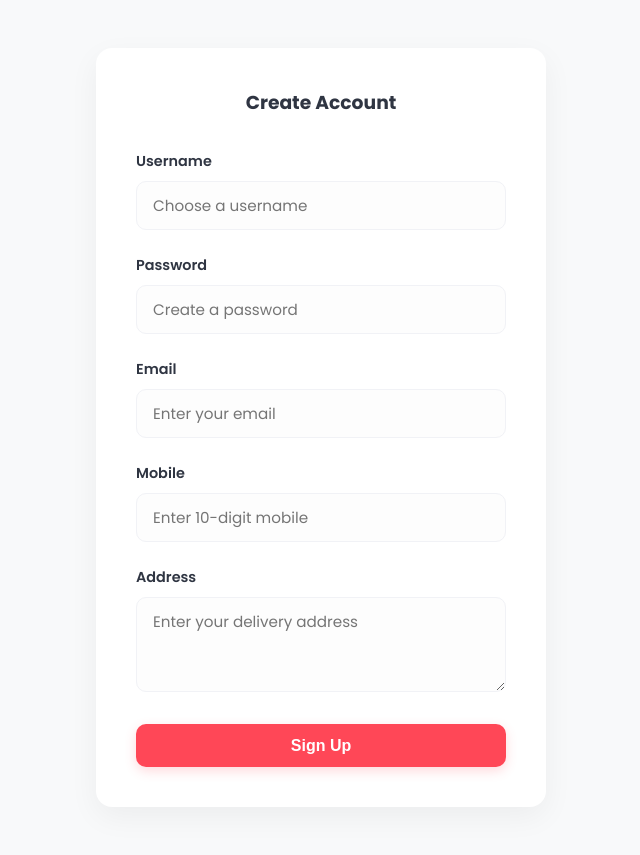
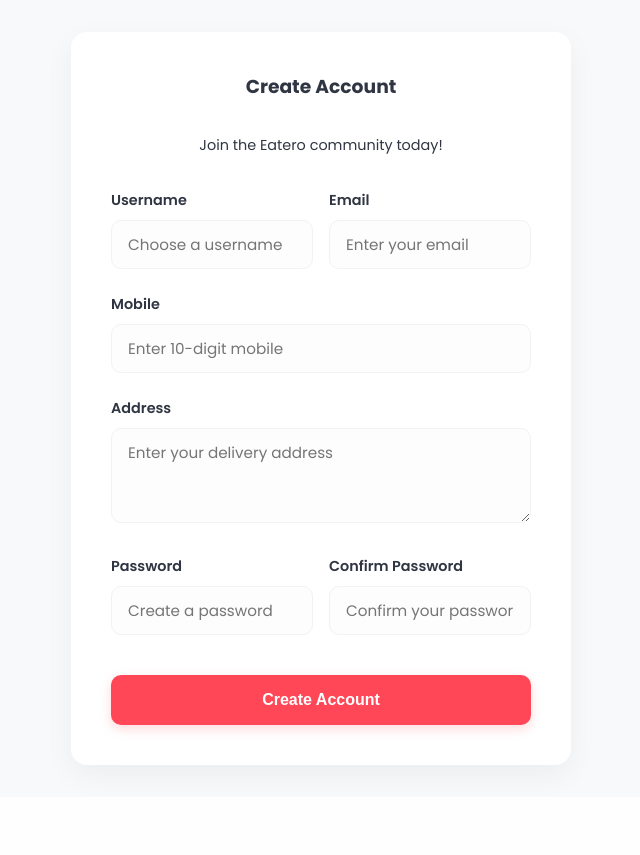
Before and after one commit to dhreetigithub3/Eatero, a Django app: page /signup in a window 1280 px wide. Shown: the part 65-920 px from the top of the page, without its empty margins (319-959 px from the left). After the commit the page ends 839 px from the top, so only its background shows below. Run offline with Django 5.2, Linux system fonts and the light colour scheme.

Commit message:
Fix signup.html: added confirm password and improved layout

```diff
--- a/eatero/delivery/Templates/signup.html
+++ b/eatero/delivery/Templates/signup.html
@@ -23,37 +23,76 @@
     </nav>
 
     <main class="container">
-        <div class="form-card">
+        <div class="form-card" style="max-width: 500px; margin: 2rem auto;">
             <h3 class="text-center mb-2">Create Account</h3>
+            <p class="text-center text-muted mb-2" style="font-size: 0.9rem;">Join the Eatero community today!</p>
+
             <form action="{% url 'signup' %}" method="POST" novalidate>
                 {% csrf_token %}
 
-                {% if form.errors %}
+                {% if form.non_field_errors %}
                 <div class="card mb-2" style="border-left: 4px solid var(--primary); background: #fff5f5;">
                     <div class="card-body" style="padding: 1rem; color: var(--primary); font-size: 0.85rem;">
-                        <strong>Please fix the errors below:</strong>
-                        <ul style="margin-top: 0.5rem; padding-left: 1.2rem;">
-                            {% for field, errors in form.errors.items %}
-                                {% for error in errors %}
-                                    <li>{{ error }}</li>
-                                {% endfor %}
-                            {% endfor %}
-                        </ul>
+                        {% for error in form.non_field_errors %}
+                            <p style="margin: 0;">{{ error }}</p>
+                        {% endfor %}
                     </div>
                 </div>
                 {% endif %}
 
-                {% for field in form %}
+                <div style="display: grid; grid-template-columns: 1fr 1fr; gap: 1rem;">
+                    <div class="form-group">
+                        <label for="{{ form.username.id_for_label }}">{{ form.username.label }}</label>
+                        {{ form.username }}
+                        {% if form.username.errors %}
+                            <small style="color: var(--primary);">{{ form.username.errors.0 }}</small>
+                        {% endif %}
+                    </div>
+                    <div class="form-group">
+                        <label for="{{ form.email.id_for_label }}">{{ form.email.label }}</label>
+                        {{ form.email }}
+                        {% if form.email.errors %}
+                            <small style="color: var(--primary);">{{ form.email.errors.0 }}</small>
+                        {% endif %}
+                    </div>
+                </div>
+
                 <div class="form-group">
-                    <label for="{{ field.id_for_label }}">{{ field.label }}</label>
-                    {{ field }}
-                    {% if field.help_text %}
-                        <small style="color: var(--text-muted);">{{ field.help_text }}</small>
+                    <label for="{{ form.mobile.id_for_label }}">{{ form.mobile.label }}</label>
+                    {{ form.mobile }}
+                    {% if form.mobile.errors %}
+                        <small style="color: var(--primary);">{{ form.mobile.errors.0 }}</small>
                     {% endif %}
                 </div>
-                {% endfor %}
 
-                <button type="submit" class="btn btn-primary btn-block">Sign Up</button>
+                <div class="form-group">
+                    <label for="{{ form.address.id_for_label }}">{{ form.address.label }}</label>
+                    {{ form.address }}
+                    {% if form.address.errors %}
+                        <small style="color: var(--primary);">{{ form.address.errors.0 }}</small>
+                    {% endif %}
+                </div>
+
+                <div style="display: grid; grid-template-columns: 1fr 1fr; gap: 1rem;">
+                    <div class="form-group">
+                        <label for="{{ form.password.id_for_label }}">{{ form.password.label }}</label>
+                        {{ form.password }}
+                        {% if form.password.errors %}
+                            <small style="color: var(--primary);">{{ form.password.errors.0 }}</small>
+                        {% endif %}
+                    </div>
+                    <div class="form-group">
+                        <label for="{{ form.confirm_password.id_for_label }}">{{ form.confirm_password.label }}</label>
+                        {{ form.confirm_password }}
+                        {% if form.confirm_password.errors %}
+                            <small style="color: var(--primary);">{{ form.confirm_password.errors.0 }}</small>
+                        {% endif %}
+                    </div>
+                </div>
+
+                <button type="submit" class="btn btn-primary btn-block" style="margin-top: 1rem; padding: 1rem;">
+                    Create Account
+                </button>
             </form>
         </div>
     </main>
--- a/eatero/delivery/forms.py
+++ b/eatero/delivery/forms.py
@@ -3,9 +3,14 @@ from .models import Customer
 import re
 
 class CustomerSignupForm(forms.ModelForm):
+    confirm_password = forms.CharField(
+        widget=forms.PasswordInput(attrs={'class': 'form-control', 'placeholder': 'Confirm your password'}),
+        label="Confirm Password"
+    )
+
     class Meta:
         model = Customer
-        fields = ['username', 'password', 'email', 'mobile', 'address']
+        fields = ['username', 'email', 'mobile', 'address', 'password']
         widgets = {
             'username': forms.TextInput(attrs={'class': 'form-control', 'placeholder': 'Choose a username'}),
             'password': forms.PasswordInput(attrs={'class': 'form-control', 'placeholder': 'Create a password'}),
@@ -13,6 +18,16 @@ class CustomerSignupForm(forms.ModelForm):
             'mobile': forms.TextInput(attrs={'class': 'form-control', 'placeholder': 'Enter 10-digit mobile', 'pattern': '[0-9]{10}'}),
             'address': forms.Textarea(attrs={'class': 'form-control', 'placeholder': 'Enter your delivery address', 'rows': 3}),
         }
+
+    def clean(self):
+        cleaned_data = super().clean()
+        password = cleaned_data.get("password")
+        confirm_password = cleaned_data.get("confirm_password")
+
+        if password and confirm_password and password != confirm_password:
+            self.add_error('confirm_password', "Passwords do not match.")
+
+        return cleaned_data
 
     def clean_mobile(self):
         mobile = self.cleaned_data.get('mobile')
```
